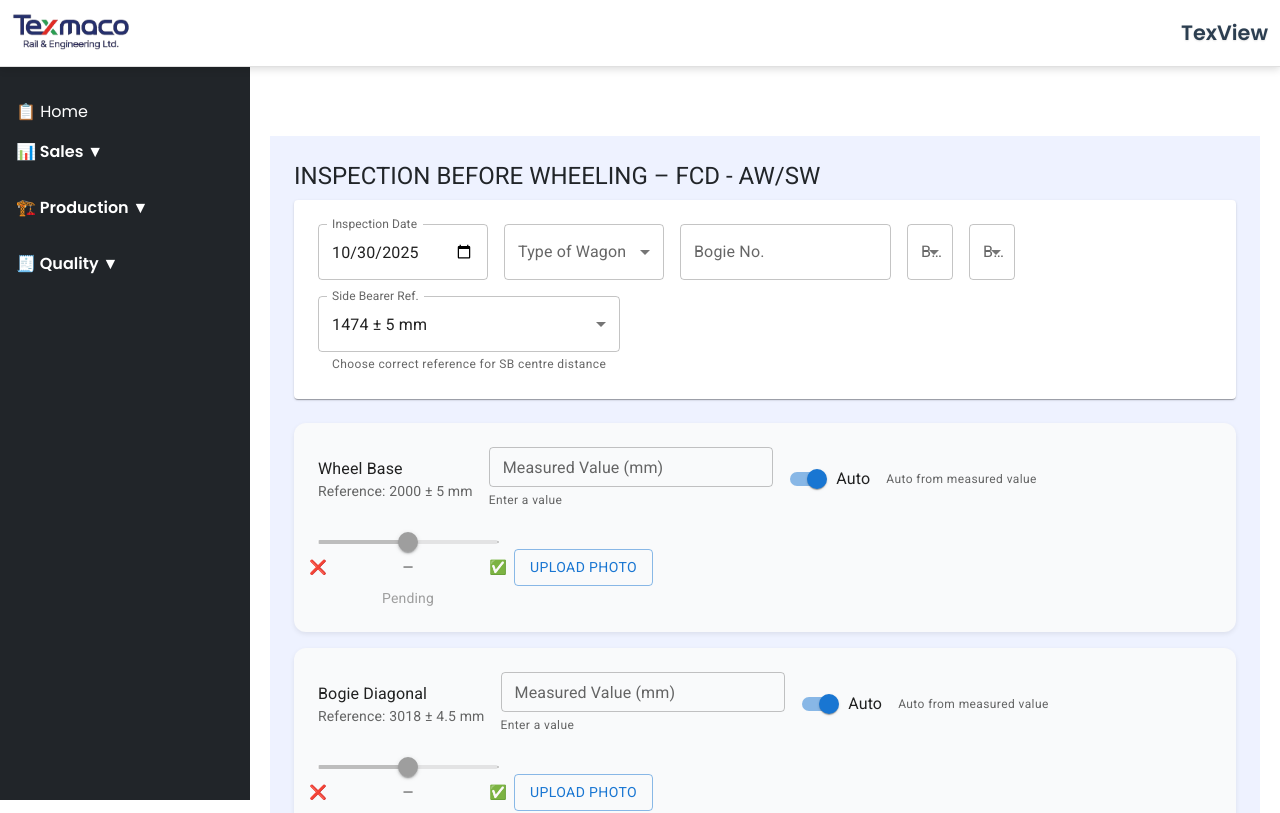
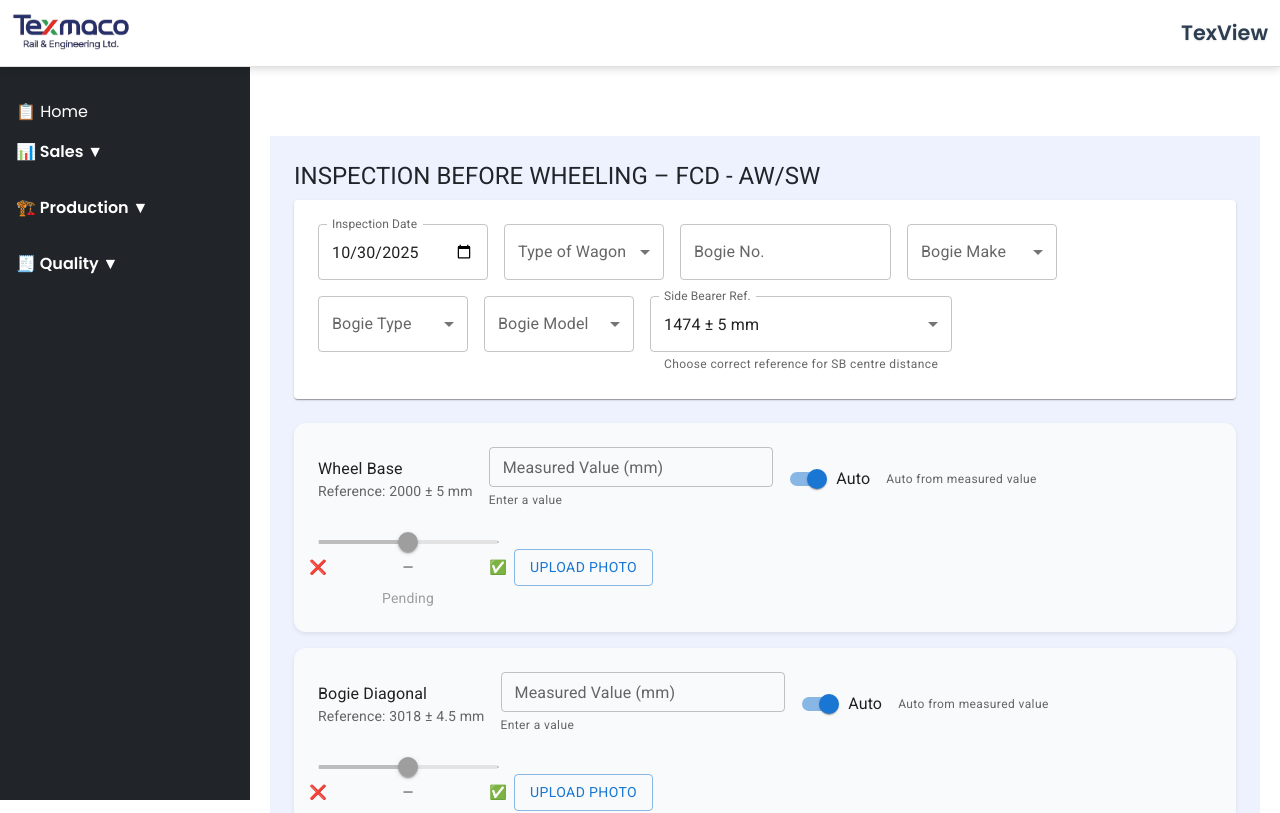
Before and after one commit to qfareapp/sales-frontend, a React (Vite) app: page /bogie-inspection-form in a window 1280 px wide. Shown: the top 813 px of the page. Built offline with nearby package versions, Linux system fonts and the light colour scheme.

Commit message:
Updated Bogie Inspection Form & Report to support Cloudinary image upload and display

```diff
--- a/src/screens/quality/BogieInspectionForm.jsx
+++ b/src/screens/quality/BogieInspectionForm.jsx
@@ -335,6 +335,7 @@ export default function BogieInspectionForm() {
   const [bogieNo, setBogieNo] = useState("");
   const [bogieMake, setBogieMake] = useState("");
   const [bogieType, setBogieType] = useState("");
+  const [bogieModel, setBogieModel] = useState("");
 
   /* =======================
      Numeric checks (+ auto)
@@ -435,6 +436,7 @@ export default function BogieInspectionForm() {
     formData.append("bogieNo", bogieNo);
     formData.append("bogieMake", bogieMake);
     formData.append("bogieType", bogieType);
+    formData.append("bogieModel", bogieModel);
 
     // Numeric + photos (field names align with your earlier backend)
     formData.append("wheelBaseCheck", wbCheck);
@@ -523,11 +525,17 @@ export default function BogieInspectionForm() {
               fullWidth
               sx={{ minWidth: 160, "& .MuiInputLabel-root": { whiteSpace: "nowrap" } }}
             >
-              <MenuItem value="BOXN">BOXN</MenuItem>
               <MenuItem value="BOXNS">BOXNS</MenuItem>
-              <MenuItem value="BCNHL">BCNHL</MenuItem>
-              <MenuItem value="BOBRN">BOBRN</MenuItem>
-              <MenuItem value="BLC">BLC</MenuItem>
+              <MenuItem value="BOXNHL">BOXNHL</MenuItem>
+              <MenuItem value="BCNAHSM1">BCNAHSM1</MenuItem>
+              <MenuItem value="BOBRNHSM2">BOBRNHSM2</MenuItem>
+              <MenuItem value="BLCS">BLCS</MenuItem>
+              <MenuItem value="BTAPM1">BTAPM1</MenuItem>
+              <MenuItem value="BLSS">BLSS</MenuItem>
+              <MenuItem value="FMP">FMP</MenuItem>
+              <MenuItem value="CAMALCO">CAMALCO</MenuItem>
+              <MenuItem value="BCBFG">BCBFG</MenuItem>
+              <MenuItem value="BTCS">BTCS</MenuItem>
             </TextField>
           </Grid>
           <Grid item xs={12} sm={4}>
@@ -541,21 +549,46 @@ export default function BogieInspectionForm() {
               value={bogieMake}
               onChange={(e) => setBogieMake(e.target.value)}
               fullWidth
+              sx={{
+    minWidth: 150,
+    '& .MuiInputLabel-root': { whiteSpace: 'normal' },  // allow wrapping
+  }}
             >
               <MenuItem value="EMI">EMI</MenuItem>
-              <MenuItem value="CASNUB">CASNUB</MenuItem>
-              <MenuItem value="ICF">ICF</MenuItem>
-              <MenuItem value="LHB">LHB</MenuItem>
+              <MenuItem value="NF">NF</MenuItem>
+              <MenuItem value="JEKAY">JEKAY</MenuItem>
+              <MenuItem value="TEXMACO (URLA)">TEXMACO (URLA)</MenuItem>
+              <MenuItem value="TEXMACO (SF)">TEXMACO (SF)</MenuItem>
+              <MenuItem value="SK">SK</MenuItem>
+              <MenuItem value="BAL">BAL</MenuItem>
+              <MenuItem value="RV Casting">RV Casting</MenuItem>
+              <MenuItem value="Brand Alloy">Brand Alloy</MenuItem>
+              <MenuItem value="LCPL">LCPL</MenuItem>
             </TextField>
           </Grid>
           <Grid item xs={12} sm={4}>
-            <TextField select label="Bogie Type" value={bogieType} onChange={(e) => setBogieType(e.target.value)} fullWidth>
-              <MenuItem value="LWLH 25">LWLH 25</MenuItem>
-              <MenuItem value="22.9T">22.9T</MenuItem>
-              <MenuItem value="25T">25T</MenuItem>
-              <MenuItem value="30T">30T</MenuItem>
+            <TextField select label="Bogie Type" value={bogieType} onChange={(e) => setBogieType(e.target.value)} fullWidth
+              sx={{
+    minWidth: 150,
+    '& .MuiInputLabel-root': { whiteSpace: 'normal' },  // allow wrapping
+  }}>
+              <MenuItem value="CASNUB">CASNUB</MenuItem>
+              <MenuItem value="LWLH">LWLH</MenuItem>
             </TextField>
           </Grid>
+
+          <Grid item xs={12} sm={4}>
+            <TextField select label="Bogie Model" value={bogieModel} onChange={(e) => setBogieModel(e.target.value)} fullWidth
+              sx={{
+    minWidth: 150,
+    '& .MuiInputLabel-root': { whiteSpace: 'normal' },  // allow wrapping
+  }}>
+              <MenuItem value="22 HS">22 HS</MenuItem>
+              <MenuItem value="NLB">NLB</MenuItem>
+              <MenuItem value="25">25</MenuItem>
+            </TextField>
+          </Grid>
+
           <Grid item xs={12} sm={4}>
             <TextField
               select
--- a/src/screens/quality/BogieInspectionReport.jsx
+++ b/src/screens/quality/BogieInspectionReport.jsx
@@ -87,10 +87,15 @@ const [afterOpen, setAfterOpen] = useState(false);
       .replace(/:\d+ /, " ")}`;
   };
 
-  const getImageUrl = (filename) =>
-    filename
-      ? `${import.meta.env.VITE_API_BASE_URL}/uploads/bogie-inspections/${filename}`
-      : null;
+  // ✅ Works for both old local files & new Cloudinary uploads
+const getImageUrl = (filename) => {
+  if (!filename) return null;
+  // Already a Cloudinary/external URL
+  if (filename.startsWith("http")) return filename;
+  // Fallback for older local uploads
+  return `${import.meta.env.VITE_API_BASE_URL}/uploads/bogie-inspections/${filename}`;
+};
+
 
   const renderCheck = (obj) => {
     if (!obj) return "Pending";
@@ -123,7 +128,7 @@ const [afterOpen, setAfterOpen] = useState(false);
   };
 
   const PhotoThumb = ({ file }) => {
-    const src = getImageUrl(file);
+    const src = getImageUrl(file, true);
     if (!src) return <em>-</em>;
     return (
       <img
```
